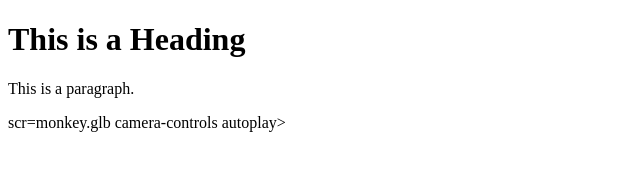
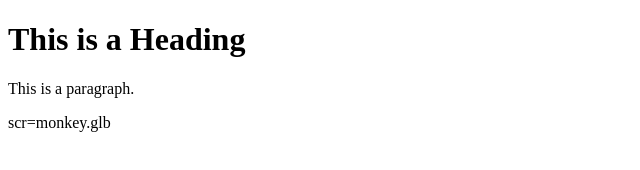
Before and after one commit to FreeAnatomy/testing, a plain HTML site: page index.html in a window 1280 px wide. Shown: the whole page, without its empty margins (0-640 px from the left). Drawn offline with Linux system fonts and the light colour scheme.

Commit message:
Update index.html

```diff
--- a/index.html
+++ b/index.html
@@ -8,8 +8,6 @@
 <h1>This is a Heading</h1>
 <p>This is a paragraph.</p>
 scr=monkey.glb
-  camera-controls
-  autoplay>
 </model-viewer>
 </body>
 </html>
```
